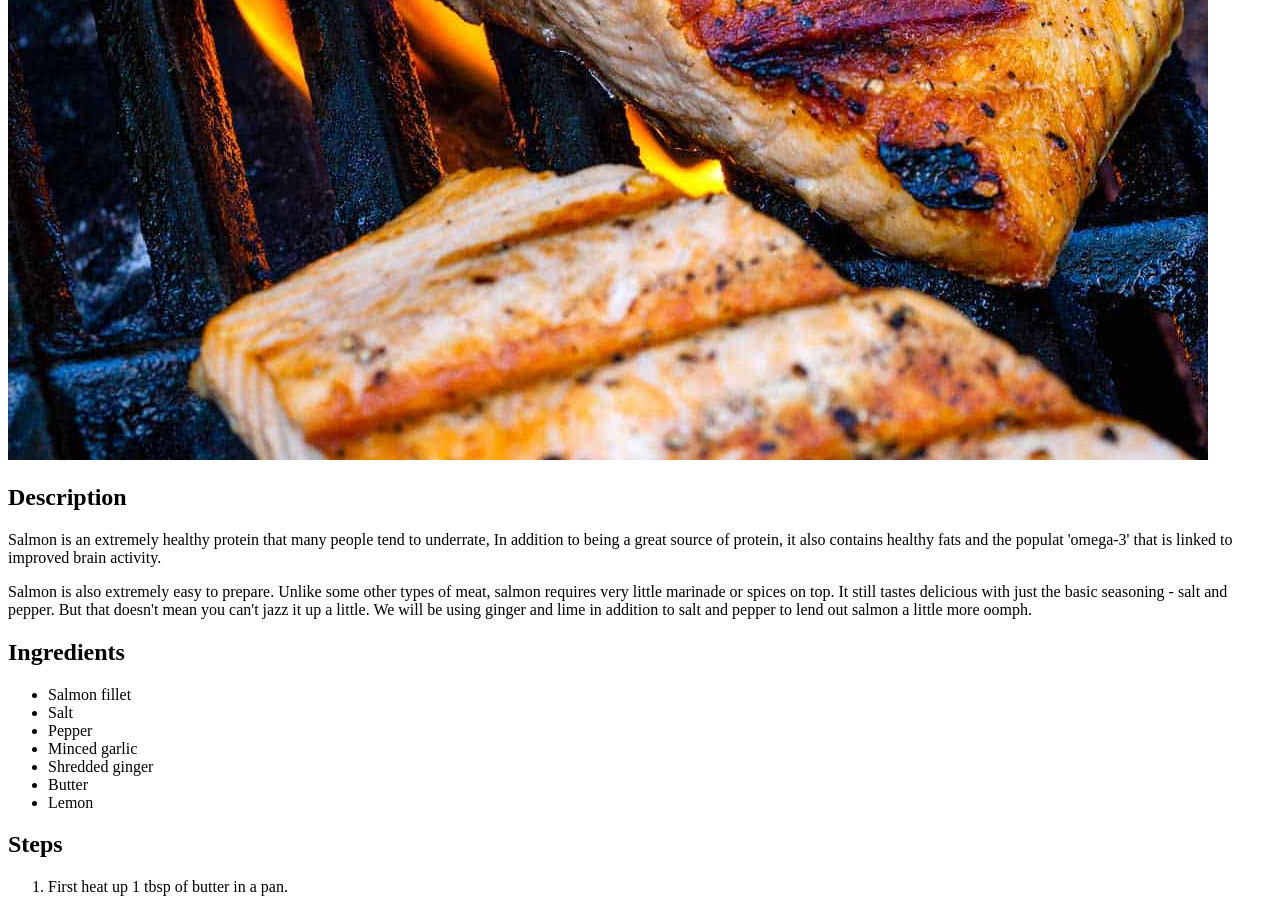
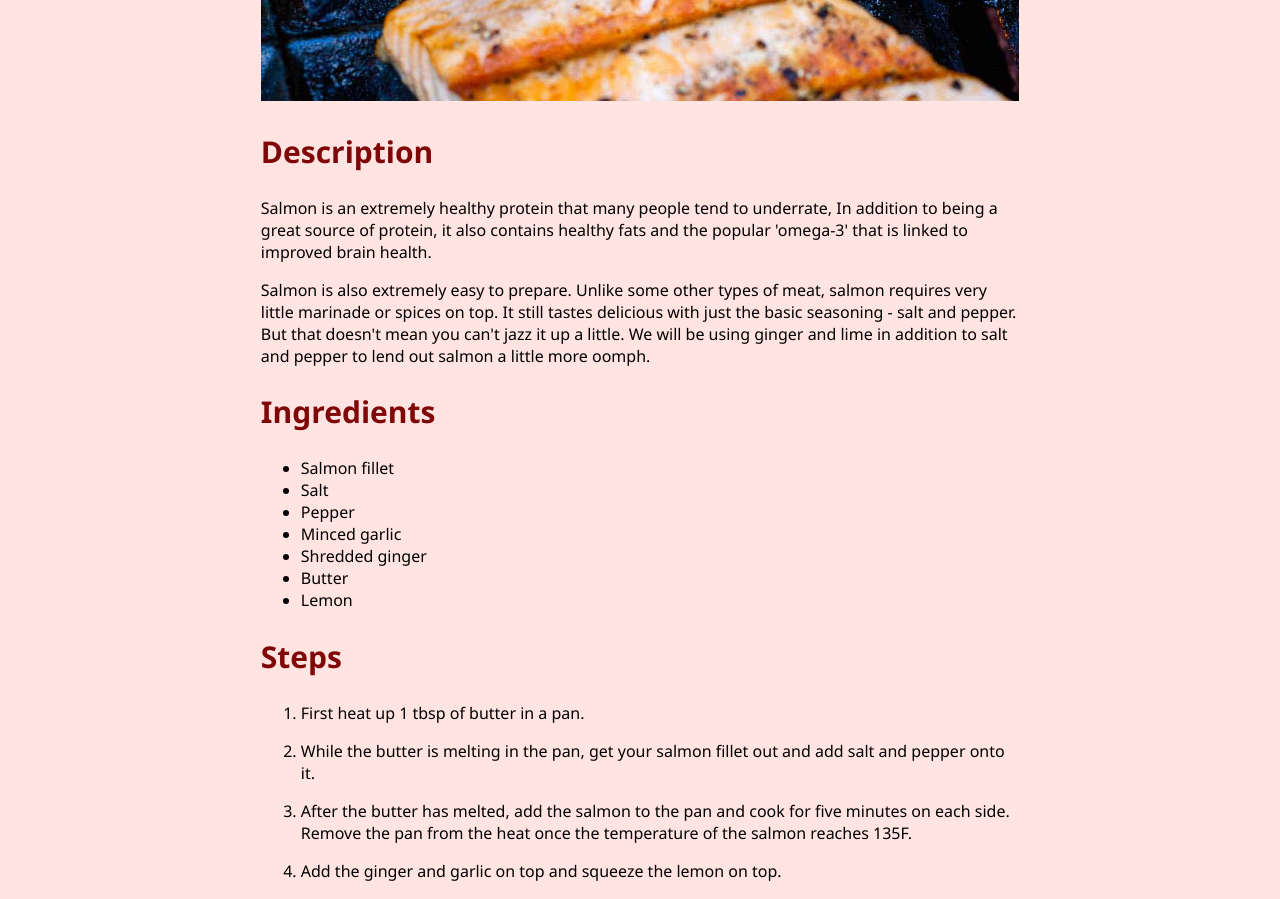
Before and after one commit to mandipp/odin-recipes, a plain HTML site: page recipes/grilledsalmon.html in a window 1280 px wide. Shown: the part 820-1719 px from the top of the page. Drawn offline with Linux system fonts and the light colour scheme.

Commit message:
Add CSS to the recipe page

```diff
--- a/recipes/grilledsalmon.html
+++ b/recipes/grilledsalmon.html
@@ -1,18 +1,22 @@
 <!DOCTYPE html>
 <html lang="en">
+
 <head>
     <meta charset="UTF-8">
     <meta http-equiv="X-UA-Compatible" content="IE=edge">
     <meta name="viewport" content="width=device-width, initial-scale=1.0">
+    <link rel="stylesheet" href="style.css">
     <title>Grilled Salmon Recipe</title>
 </head>
+
 <body>
+    <div class = "container">
         <h1>Grilled Salmon</h1>
         <img src="salmon.jpg" alt="Salmon fillets on the grill.">
         <h2>Description</h2>
         <p>Salmon is an extremely healthy protein that many people tend to underrate,
             In addition to being a great source of protein, it also contains healthy fats
-        and the populat 'omega-3' that is linked to improved brain activity.
+            and the popular 'omega-3' that is linked to improved brain health.
         </p>
         <p>Salmon is also extremely easy to prepare. Unlike some other types of meat, salmon
             requires very little marinade or spices on top. It still tastes delicious with
@@ -33,13 +37,22 @@
         <h2>Steps</h2>
         <ol>
             <li>First heat up 1 tbsp of butter in a pan.</li>
-        <li><p>While the butter is melting in the pan, get your salmon fillet out and
-            add salt and pepper onto it.</p> </li>
-        <li><p>After the butter has melted, add the salmon to the pan and cook
+            <li>
+                <p>While the butter is melting in the pan, get your salmon fillet out and
+                    add salt and pepper onto it.</p>
+            </li>
+            <li>
+                <p>After the butter has melted, add the salmon to the pan and cook
                     for five minutes on each side. Remove the pan from the heat once the temperature
                     of the salmon reaches 135F.
-        </p></li>
-        <li><p>Add the ginger and garlic on top and squeeze the lemon on top.</p></li>
+                </p>
+            </li>
+            <li>
+                <p>Add the ginger and garlic on top and squeeze the lemon on top.</p>
+            </li>
         </ol>
+    </div>
+
 </body>
+
 </html>
--- /dev/null
+++ b/recipes/style.css
@@ -0,0 +1,25 @@
+body {
+    background-color: #ffe4e1;
+}
+
+img {
+    width: 100%;
+    height: auto;
+    margin: auto;
+}
+
+div.container {
+    font-family: 'Segoe UI', Tahoma, Geneva, Verdana, sans-serif;
+    width: 60%;
+    margin: auto;
+}
+
+h1 {
+    color: #800000;
+    font-size: 60px;
+}
+
+h2 {
+    color: #800707;
+    font-size: 30px;
+}
```
Also changed, not shown: 2 other files. Lines whose indentation alone changed are shown as unchanged.
